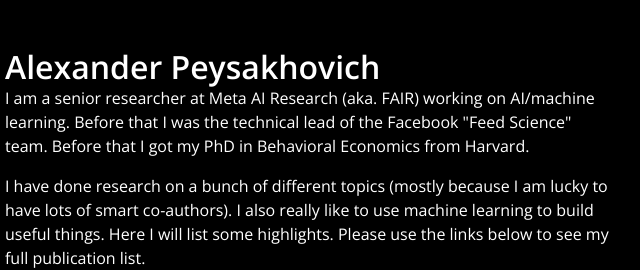
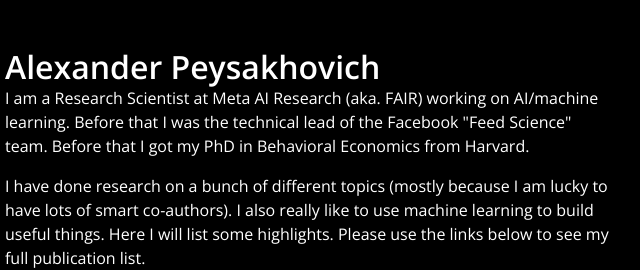
Before and after one commit to alexpeys/alexpeys.github.io, a plain HTML site: page index.html in a window 1280 px wide. Shown: the top 270 px of the page, 490-1130 px from the left. Drawn offline with nearby package versions, Linux system fonts and the light colour scheme.

Commit message:
something

```diff
--- a/index.html
+++ b/index.html
@@ -32,7 +32,7 @@
             <div class="col-md-8">
                  <h2 class="mb-0">Alexander Peysakhovich</h2>
 
-                <p>I am a senior researcher at Meta AI Research (aka. FAIR) working on AI/machine learning. Before that I was the technical lead of the Facebook "Feed Science" team. Before that I got my PhD in Behavioral Economics from Harvard.</p>
+                <p>I am a Research Scientist at Meta AI Research (aka. FAIR) working on AI/machine learning. Before that I was the technical lead of the Facebook "Feed Science" team. Before that I got my PhD in Behavioral Economics from Harvard.</p>
 
                 <p>I have done research on a bunch of different topics (mostly because I am lucky to have lots of smart co-authors). I also really like to use machine learning to build useful things. Here I will list some highlights. Please use the links below to see my full publication list.</p>
 
```
